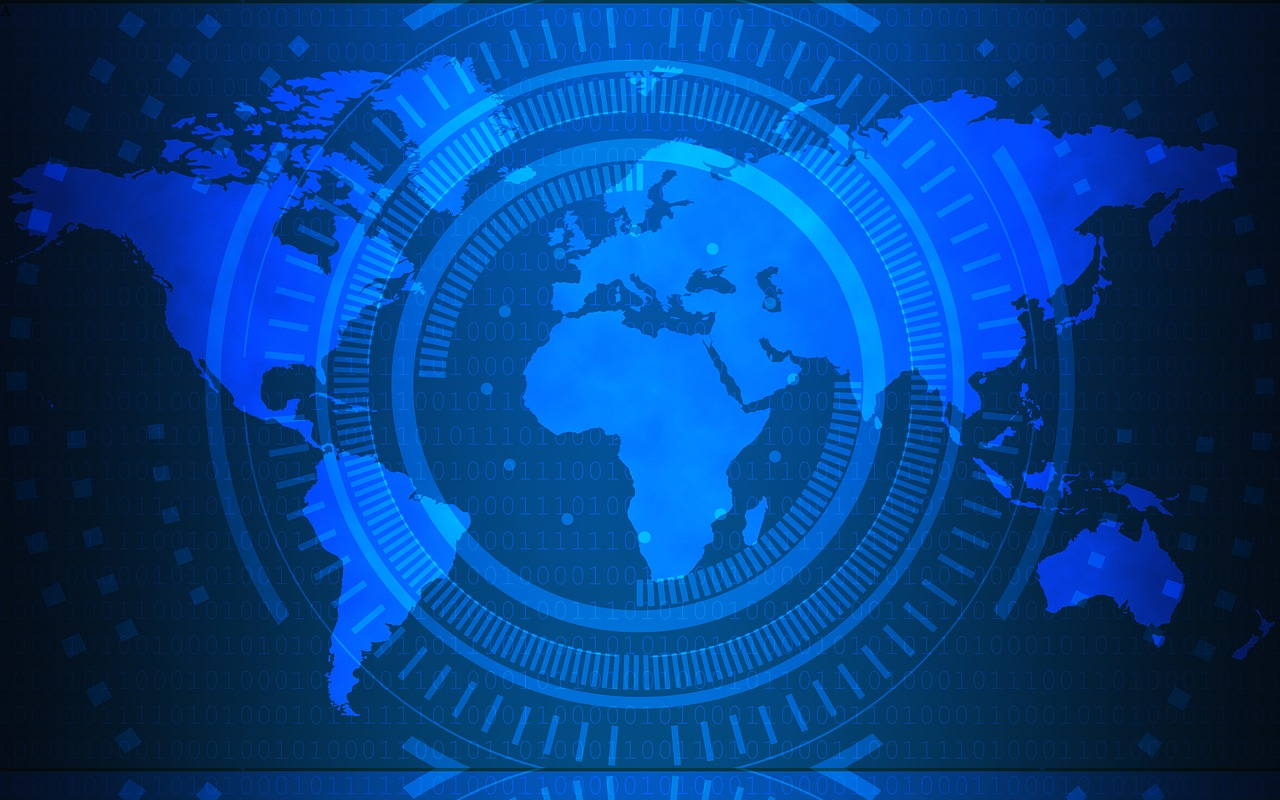
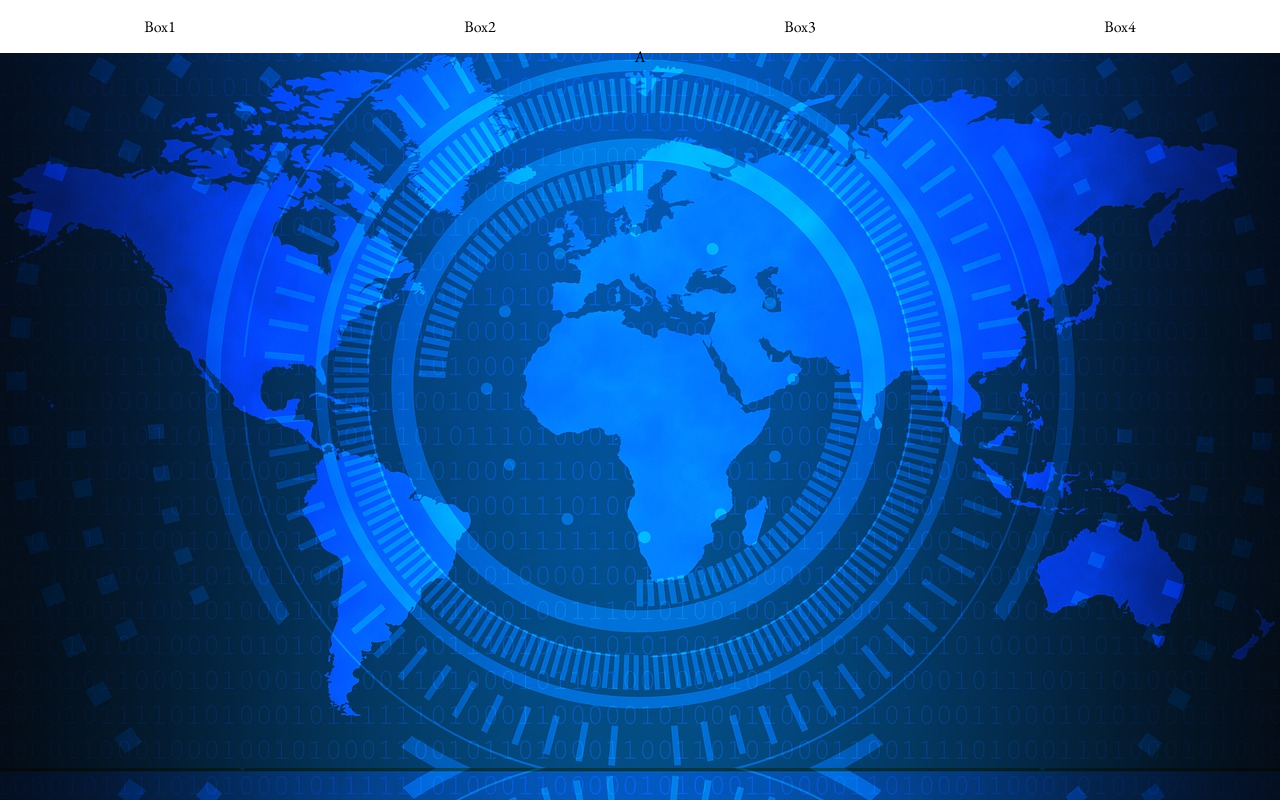
Before and after one commit to angel-lopez-andrade/portfolio-website, a plain HTML site: page index.html in a window 1280 px wide. Drawn offline with nearby package versions, Linux system fonts and the light colour scheme; files that its build step writes are made by us from their sources.

Commit message:
set up navbar base

```diff
--- a/index.html
+++ b/index.html
@@ -1,30 +1,28 @@
 <!DOCTYPE html>
-<html lang="en">
+<html lang="en" id="homepage">
 <head>
+    <meta charset="UTF-8">
+    <meta name="viewport" content="width=device-width, initial-scale=1.0">
+    <meta http-equiv="X-UA-Compatible" content="ie=edge">
     <title>Angel Lopez-Andrade Portfolio Website</title>
-        <link rel="stylesheet" href="styles/index.css" />
-        <meta name="viewport" content="width=device-width, initial-scale=1.0" />
+    <link rel="stylesheet" href="styles.css" />
 </head>
 <body>
     <section id="navbar">
-            <div class="navbar-link"></div>
-            <div class="navbar-link"></div>
-            <div id="navbar-icon">A</div>
-            <div class="navbar-link"></div>
-            <div class="navbar-link"></div>
-        </section>
-        <section id="about-me">
-            <div id="headshot">
-                <img src="" />
+        <div class="navbar-block">
+            <p>Box1</p>
         </div>
-            <div class="textbox">
-                <p></p>
+        <div class="navbar-block">
+            <p>Box2</p>
         </div>
-            <div class="textbox">
-                <p></p>
+        <div id="navbar-logo">
+            <p>A</p>
         </div>
-            <div class="textbox">
-                <p></p>
+        <div class="navbar-block">
+            <p>Box3</p>
+        </div>
+        <div class="navbar-block">
+            <p>Box4</p>
         </div>
     </section>
 </body>
--- /dev/null
+++ b/sass/_homepage.scss
@@ -0,0 +1,5 @@
+#homepage {
+    body {
+        background-image: url("/images/backgrounds/homepage.jpg");
+    }
+}
--- a/sass/main.scss
+++ b/sass/main.scss
@@ -1,8 +1,35 @@
 @import "variables";
 @import url('https://fonts.googleapis.com/css?family=EB+Garamond:400,400i,700&display=swap');
 
+/* Everything consistent between pages stored in main.scss directly */
 body {
     margin: 0;
     font-family: 'EB Garamond', serif;
-    background-image: url("/images/backgrounds/homepage.jpg");
 }
+
+#navbar {
+    display: flex;
+    position: fixed;
+    width: 100%;
+    justify-content: space-around;
+    align-items: stretch;
+    background-color: white;
+    color: black;
+    z-index: 5;
+}
+
+.navbar-block {
+    display: inline-block;
+    flex-grow: 1;
+    text-align: center;
+    width: 100px;
+}
+
+#navbar-logo {
+    display: inline-block;
+    position: absolute;
+    top: 30px;
+}
+
+/* Everything differing between pages imported from partials corresponding to that page (id set in html tag) */
+@import "homepage";
```
Also changed, not shown: styles.css, 1 other file. Lines whose indentation alone changed are shown as unchanged.
